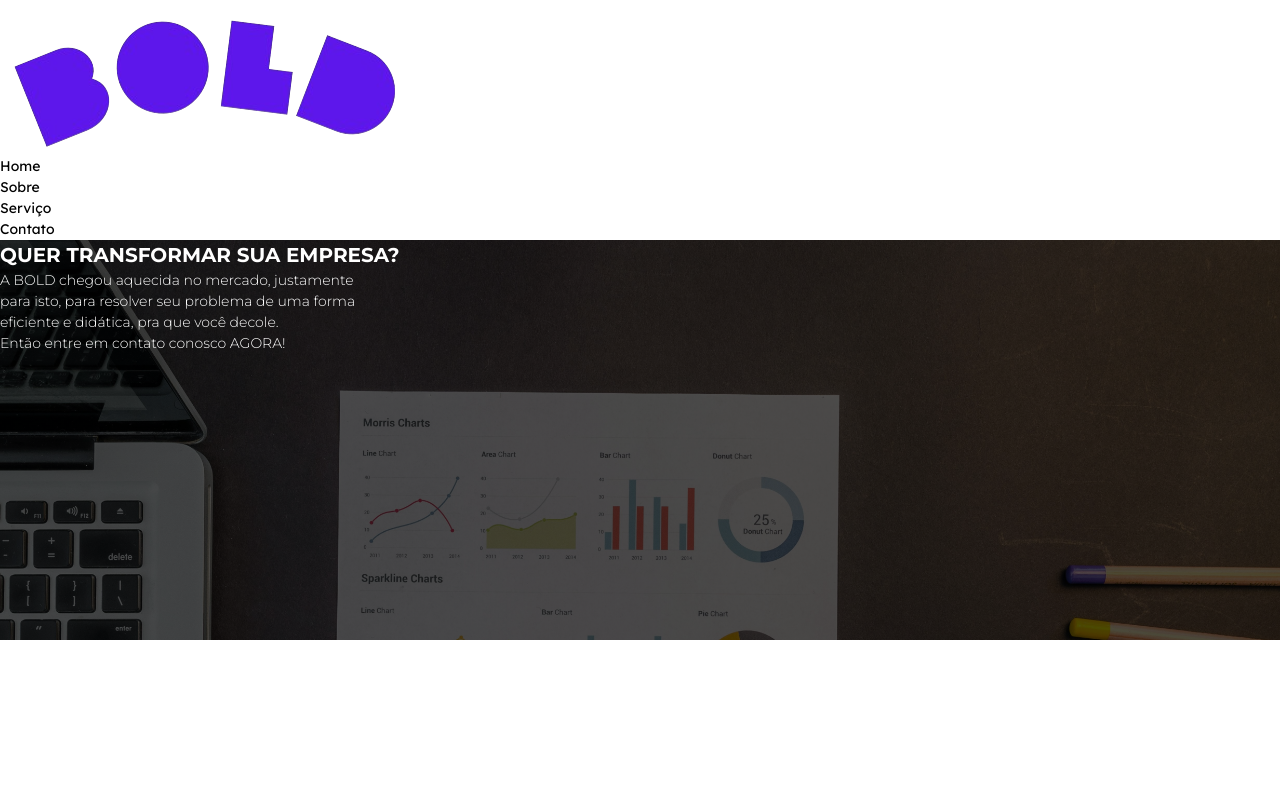
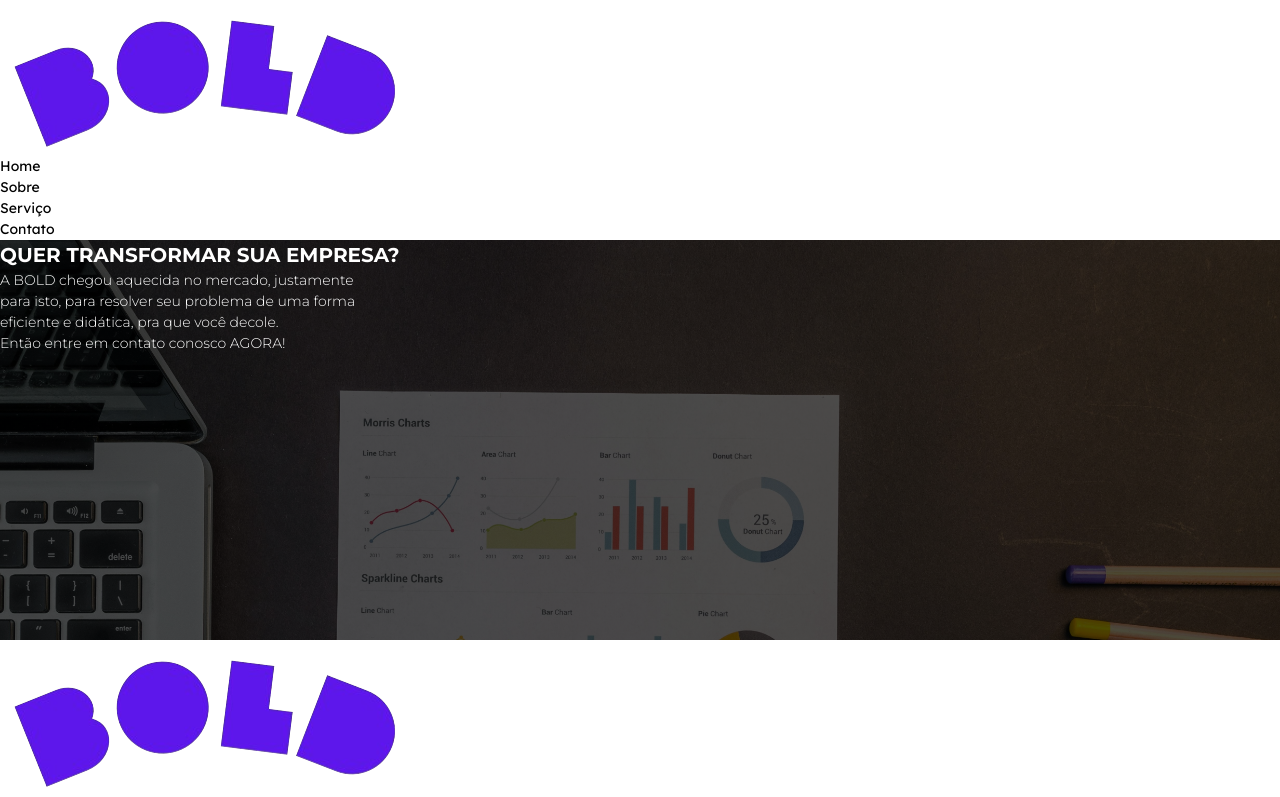
Before and after one commit to barretodev1/bold_company_front_end, a React (Vite) app: page / in a window 1280 px wide. Shown: the top 797 px of the page. Built offline with nearby package versions, Linux system fonts and the light colour scheme.

Commit message:
feat: all right its about

```diff
--- a/src/App.jsx
+++ b/src/App.jsx
@@ -1,11 +1,13 @@
 import { useState } from 'react'
 import { Main } from './components/Main/header.jsx'
+import { About } from './components/About/about.jsx'
 
 function App() {
 
   return (
     <>
     <Main />
+    <About />
     </>
   )
 }
```
